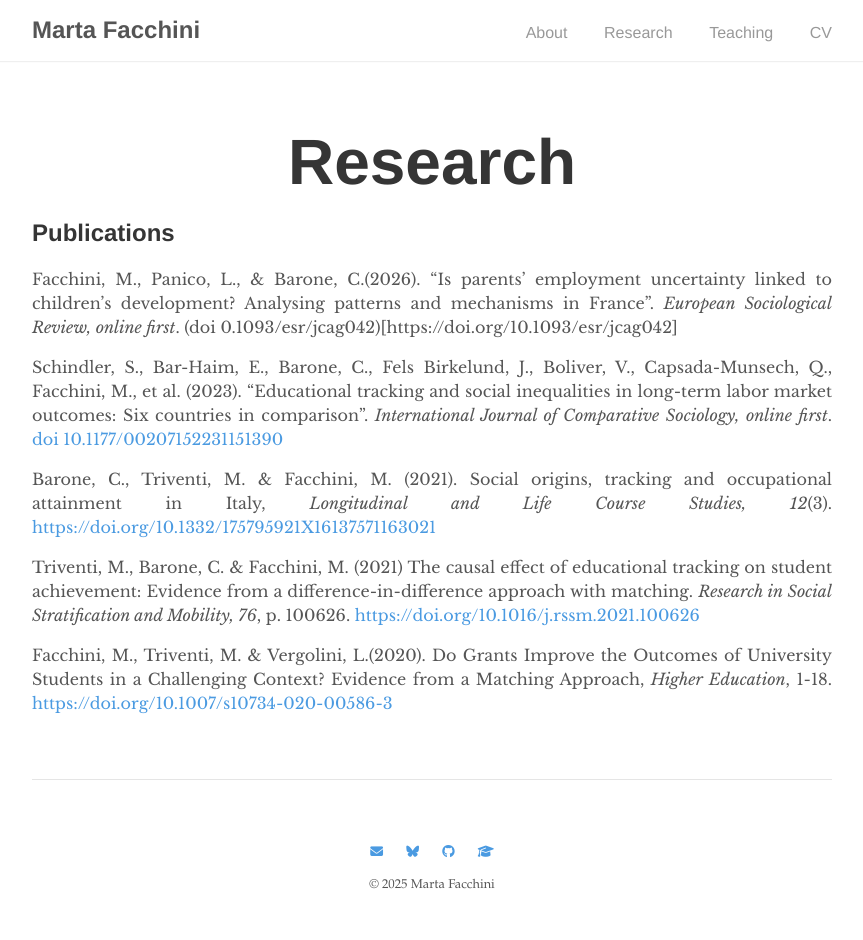
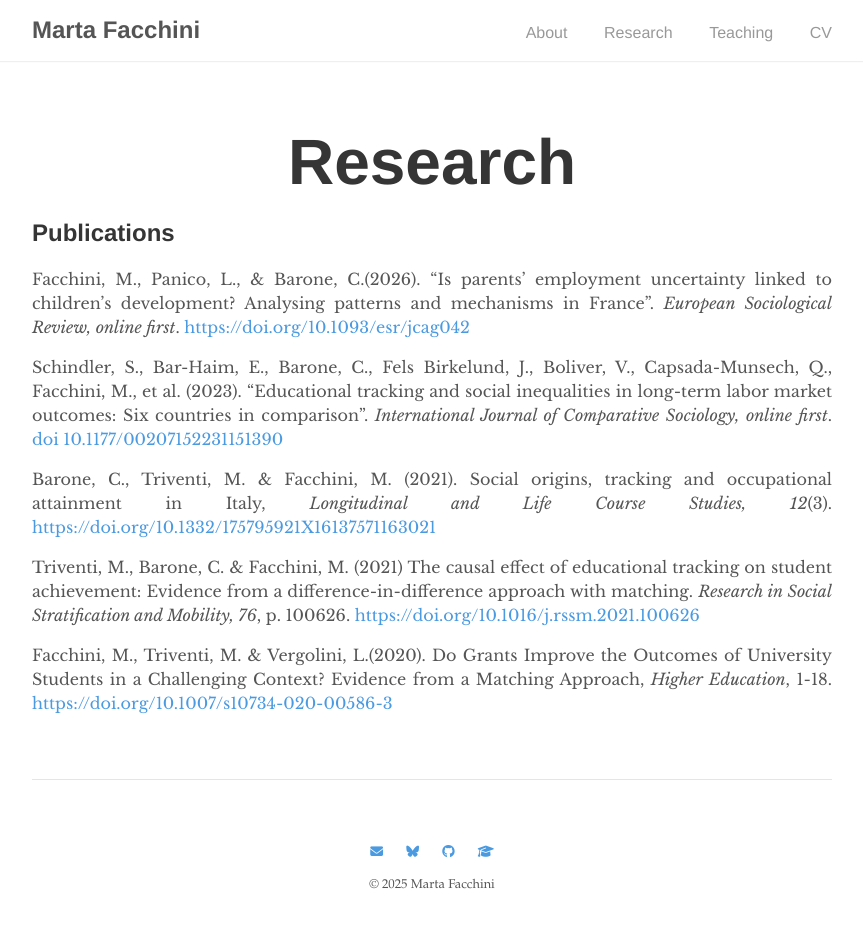
Before and after one commit to martafacchini/martafacchini.github.io, a Jekyll site: the page built from _pages/research.md, in a window 1280 px wide. Shown: the whole page, without its empty margins (208-1071 px from the left). Built offline with Jekyll 4.4.1, drawn with Linux system fonts in a browser that asks for light colours; nearby versions of some CDN libraries.

Commit message:
Update research.md

```diff
--- a/_pages/research.md
+++ b/_pages/research.md
@@ -6,7 +6,7 @@
 
 ## Publications
 
-Facchini, M., Panico, L., & Barone, C.(2026). "Is parents’ employment uncertainty linked to children's development? Analysing patterns and mechanisms in France". *European Sociological Review, online first*. (doi 0.1093/esr/jcag042)[https://doi.org/10.1093/esr/jcag042]
+Facchini, M., Panico, L., & Barone, C.(2026). "Is parents’ employment uncertainty linked to children's development? Analysing patterns and mechanisms in France". *European Sociological Review, online first*. [https://doi.org/10.1093/esr/jcag042](doi 0.1093/esr/jcag042)
 
 Schindler, S., Bar-Haim, E., Barone, C., Fels Birkelund, J., Boliver, V., Capsada-Munsech, Q., Facchini, M., et al. (2023). "Educational tracking and social inequalities in long-term labor market outcomes: Six countries in comparison". *International Journal of Comparative Sociology, online first*. [doi 10.1177/00207152231151390](https://doi.org/10.1177/00207152231151390)
 
```
